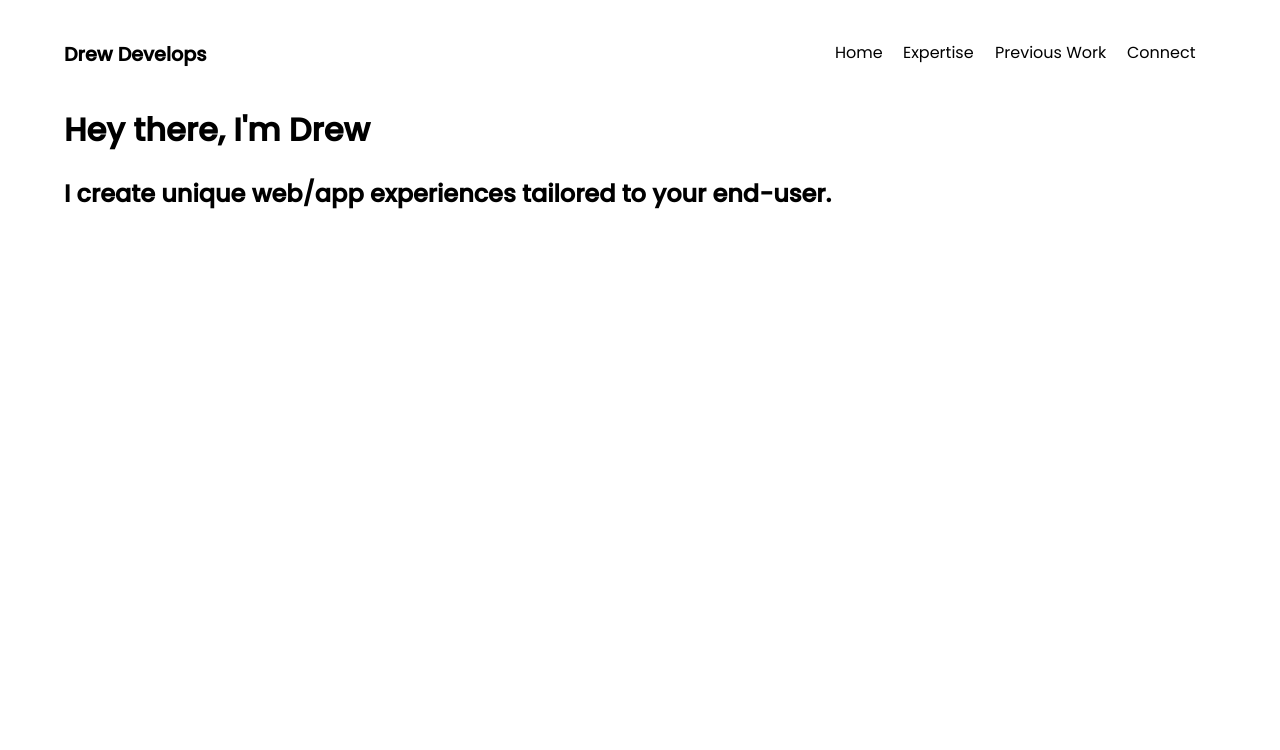
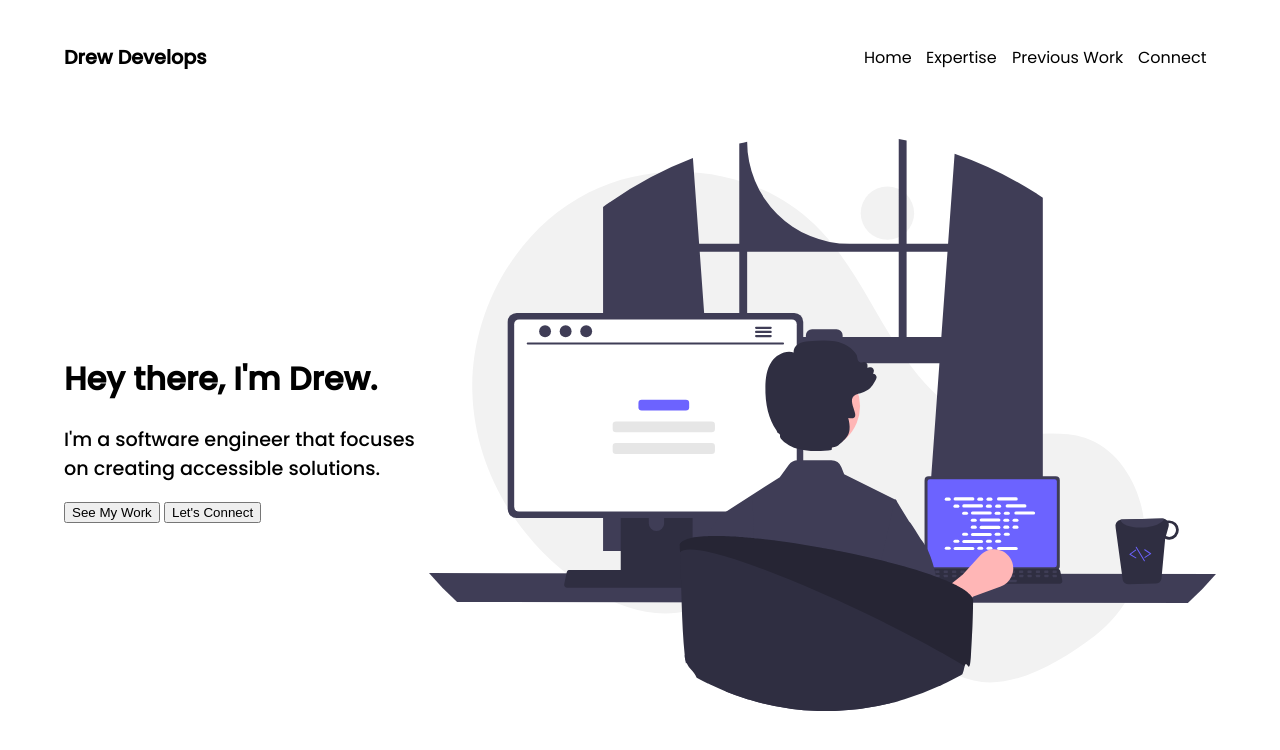
Before and after one commit to drewdoesdevelopment/drew-develops, a SvelteKit app: page / in a window 1280 px wide. Shown: the top 750 px of the page. Built offline with nearby package versions, Linux system fonts and the light colour scheme.

Commit message:
Adds hero section and hero image

```diff
--- a/src/routes/+layout.svelte
+++ b/src/routes/+layout.svelte
@@ -7,7 +7,7 @@
     <a class='logo' href="/">Drew Develops</a>
 
     <ul>
-        <li><a href="/" class="hvr-underline-from-center">Home</a></li>
+        <li><a href="/"class="hvr-underline-from-center">Home</a></li>
         <li><a href="/expertise" class="hvr-underline-from-center">Expertise</a></li>
         <li><a href="/previous-work" class="hvr-underline-from-center">Previous Work</a></li>
         <li><a href="/connect" class="hvr-underline-from-center">Connect</a></li>
@@ -38,22 +38,30 @@
             font-size: 1.2rem;
         }
 
-    }
-    ul {
+        ul {
         display: flex;
 
         li {
             list-style: none;
-            margin-right: 1.3rem;
+            margin-right: 0.3em;
 
             a {
-                padding-bottom: 4px;
+                padding: 5px;
+                font-weight: 400;
+                font-size: 1rem;
 
                 &::before {
-                    background-color: grey !important;
+                    background-color: rgb(85, 85, 85) !important;
                     height: 2px !important;
+                    border-radius: 5px;
+                }
+
+                &:hover {
+                    font-weight: 500;
                 }
             }
         }
     }
+}
+
 </style>
--- a/src/routes/+page.svelte
+++ b/src/routes/+page.svelte
@@ -1,4 +1,33 @@
+<script>
+</script>
+
 <main>
-    <h1>Hey there, I'm Drew</h1>
-    <h2>I create unique web/app experiences tailored to your end-user.</h2>
+    <div class="hero">
+      <div class="flex-container">
+        <h1>Hey there, I'm Drew.</h1>
+        <h2>I'm a software engineer that focuses on creating <span>accessible</span> solutions.</h2>
+        <button>See My Work</button>
+        <button>Let's Connect</button>
+      </div>
+      <div class="flex-container">
+        <img src="/images/hero_svg.svg" />
+      </div>
+    </div>
 </main>
+
+<style scoped lang="scss">
+  main {
+    margin-top: 3rem;
+  }
+
+  h2 {
+    font-size: 1.2rem;
+    font-weight: 500;
+  }
+
+  .hero {
+    display: flex;
+    align-items: center;
+    justify-content: space-between;
+  }
+</style>
```
Also changed, not shown: static/images/hero_svg.svg (added).
